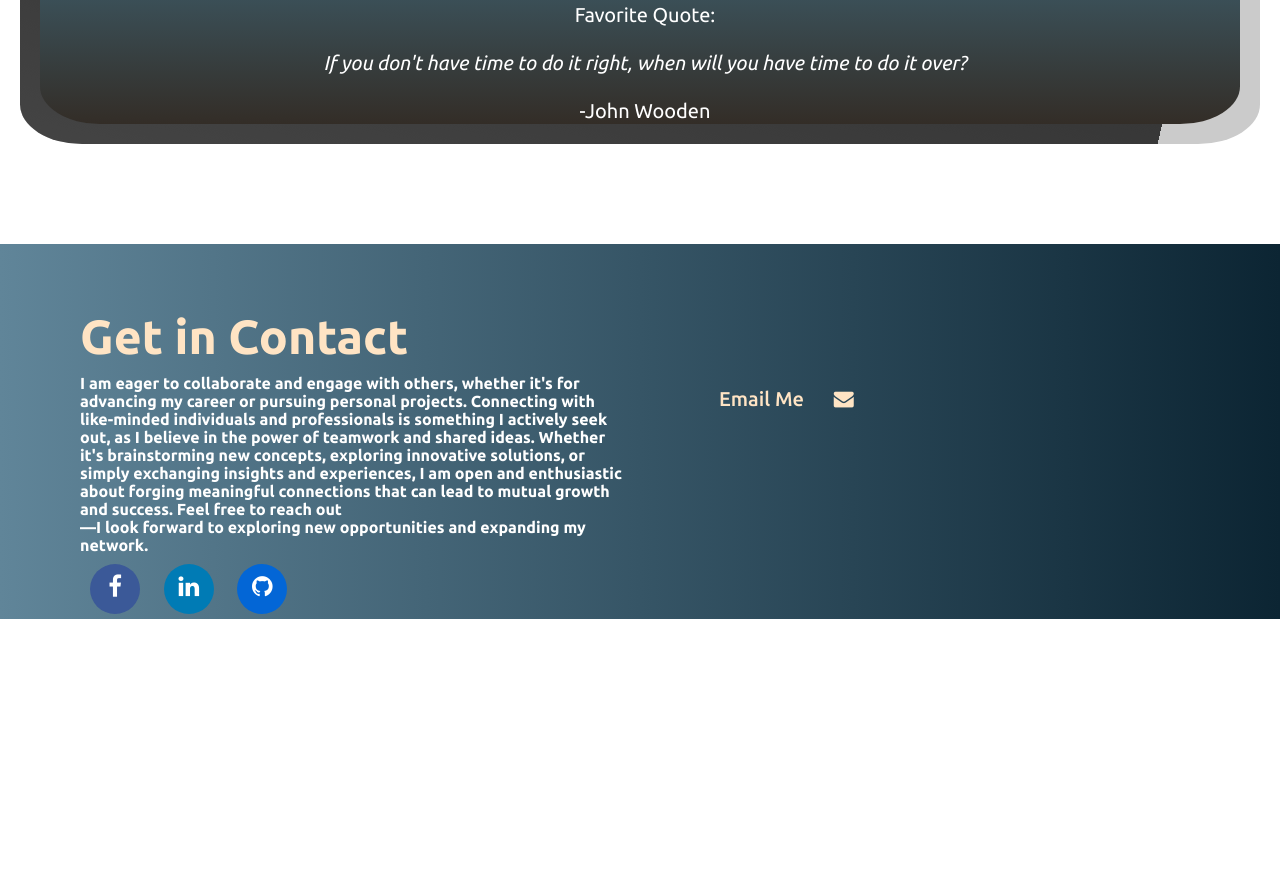
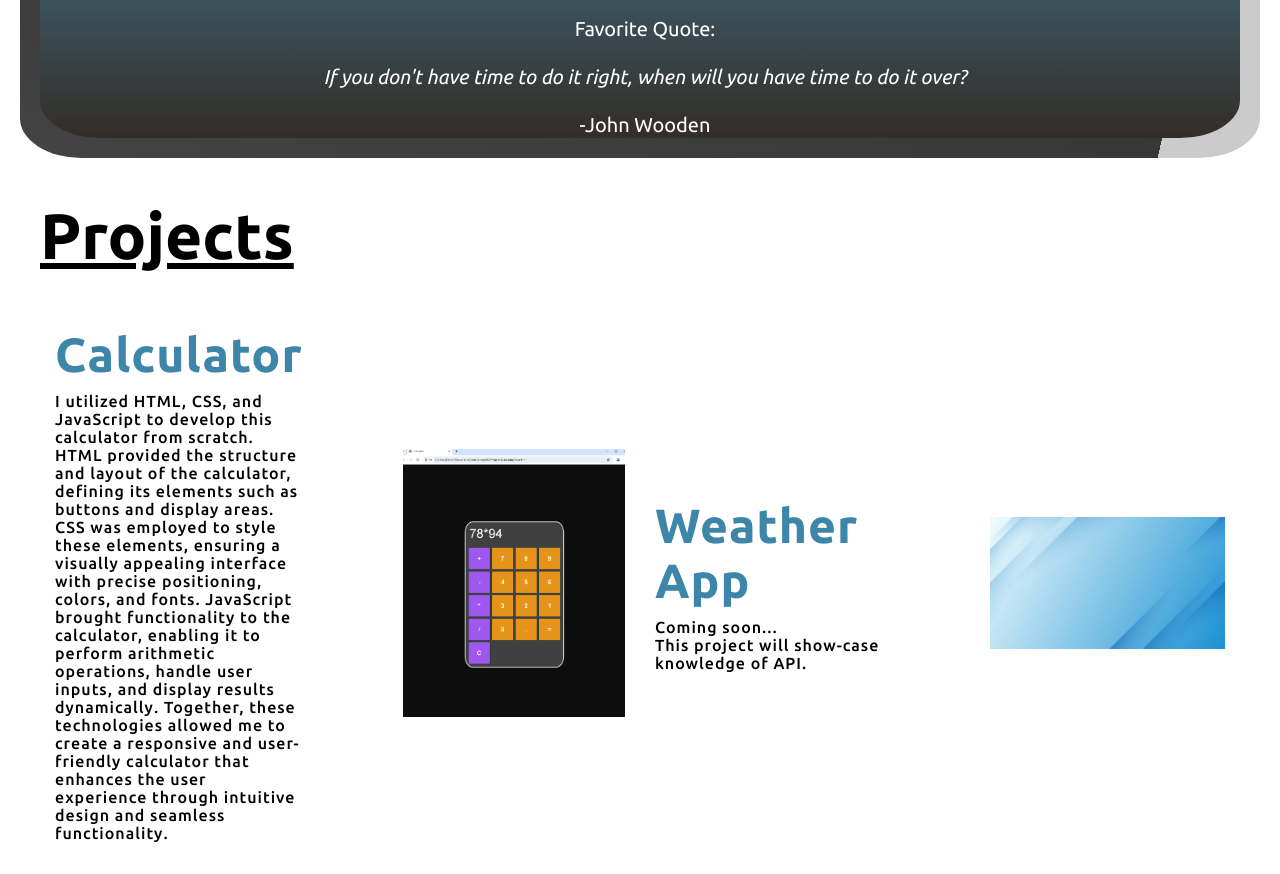
Before and after one commit to Prim967/Portfolio, a plain HTML site: page index.html in a window 1280 px wide. Shown: the part 806-1680 px from the top of the page. Before the commit the page ends 1450 px from the top, so only its background shows below. Drawn offline with Linux system fonts and the light colour scheme.

Commit message:
added project section

```diff
--- a/index.html
+++ b/index.html
@@ -61,6 +61,36 @@
         </div>
     </div>
 
+    <div>
+    <h2 id="project-title">Projects</h2>
+    </div>
+
+    <div class="project-container">
+        <div class="projects">
+            <div>
+            <h3 class="project-name">Calculator</h3>
+            <p class="project-description">
+                I utilized HTML, CSS, and JavaScript to develop this calculator from scratch. HTML provided the structure and layout of the calculator, defining its elements such as buttons and display areas. CSS was employed to style these elements, ensuring a visually appealing interface with precise positioning, colors, and fonts. JavaScript brought functionality to the calculator, enabling it to perform arithmetic operations, handle user inputs, and display results dynamically. Together, these technologies allowed me to create a responsive and user-friendly calculator that enhances the user experience through intuitive design and seamless functionality.</p>
+            </div>
+            <div>
+            <img id="calc" src="./resources/imgs/Calc.png" alt="Calculator">
+            </div>
+        </div>
+        <div class="projects">
+            <div>
+            <h3 class="project-name">Weather App</h3>
+            <p class="project-description">
+                Coming soon...<br>
+                This project will show-case knowledge of API.
+            </p>
+            </div>
+            <div>
+            <img id="calc" src="./resources/imgs/blue background.jpg" alt="Weather App">
+            </div>
+        </div>
+
+    </div>
+
     <footer class="footer-container">
         <div class="foot-container contact-section">
             <h3>Get in Contact</h3>
--- a/resources/index.css
+++ b/resources/index.css
@@ -6,6 +6,7 @@
 
 body {
     background-color: #fff;
+    font-family: "Ubuntu", sans-serif;
 }
 
 /** The Navigation Bar Start**/
@@ -16,7 +17,6 @@ header {
     padding: 30px;
     background-color: #553E1F;
     color: #ffe4c4;
-    font-family: "Ubuntu", sans-serif;
     font-size: x-large;
     letter-spacing: 1px;
     background-image: linear-gradient(to right, #608599, #0C2533);
@@ -81,6 +81,7 @@ h3 {
 
 #name {
     margin-left: 20px;
+    text-decoration: none;
 }
 
 /* Head shot photo */
@@ -107,7 +108,6 @@ a:hover {
 
 /* Home Page */
 .container-home {
-    font-family: "Ubuntu", sans-serif;
     display: block;
     margin: 40px 20px;
     display: flex;
@@ -308,3 +308,43 @@ footer {
     background: #0366d6;
     color: white;
   }
+
+/* Project Section */
+h2 {
+    font-size: 4rem;
+    text-decoration: underline #000;
+}
+
+#project-title {
+    margin: 40px;
+}
+
+.project-container {
+    display: grid;
+    grid-template-columns: 1fr 1fr;
+    grid-template-rows: auto;
+    max-height: 1200px;
+    overflow: hidden;
+    margin: 40px;
+    font-weight: 500;
+    letter-spacing: 1px;
+}
+
+.projects {
+    display: inline-grid;
+    grid-template-columns: 2fr 2fr;
+    grid-template-rows: auto;
+    padding: 0px;
+    align-items: center;
+    gap: 100px;
+    margin: 15px;
+}
+
+#calc {
+    height: 100%;
+    max-width: 100%;
+}
+
+.project-name {
+    color: #3D86AA;
+}
```
Also changed, not shown: resources/imgs/Calc.png (added), resources/imgs/calcSovled.png (added).
